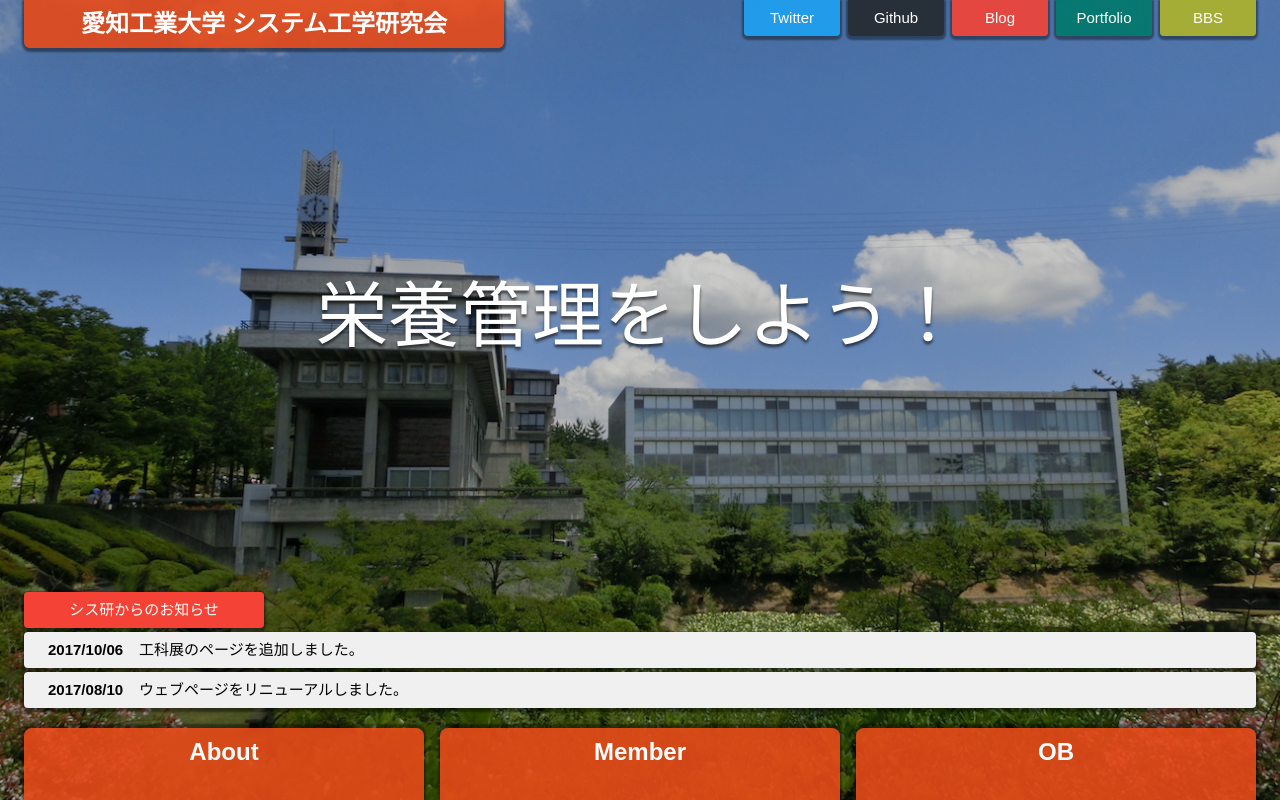
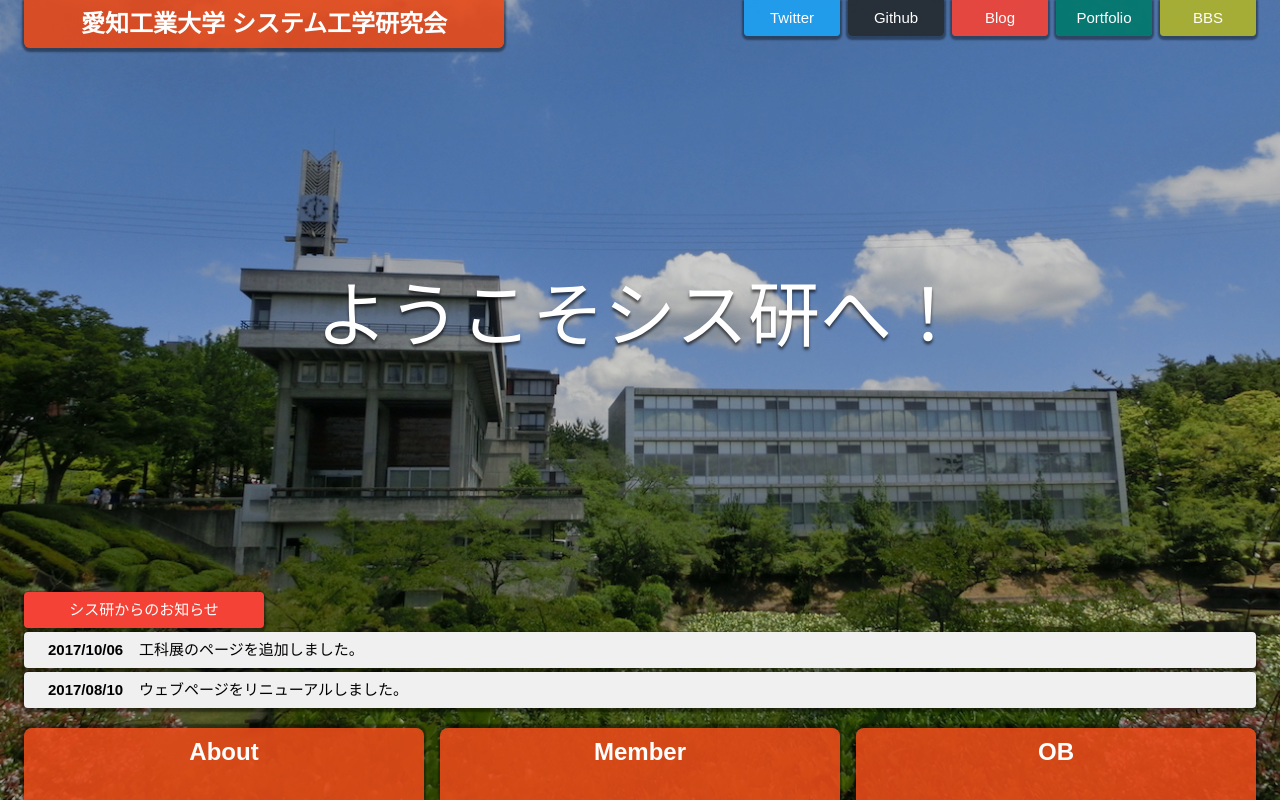
Before and after one commit to SystemEngineeringTeam/set-web-base-dev, a plain HTML site: page index.html in a window 1280 px wide. Drawn offline with Linux system fonts and the light colour scheme.

Commit message:
【変更】トップページのタイトルを変更

```diff
--- a/index.html
+++ b/index.html
@@ -63,7 +63,7 @@
     <section class="page" id="page001">
       <div id="area-img">
         <div id="area-message">
-          <h2 id="text-message">栄養管理をしよう！</h2>
+          <h2 id="text-message">ようこそシス研へ！</h2>
         </div>
       </div>
       <div id="infomation">
```
